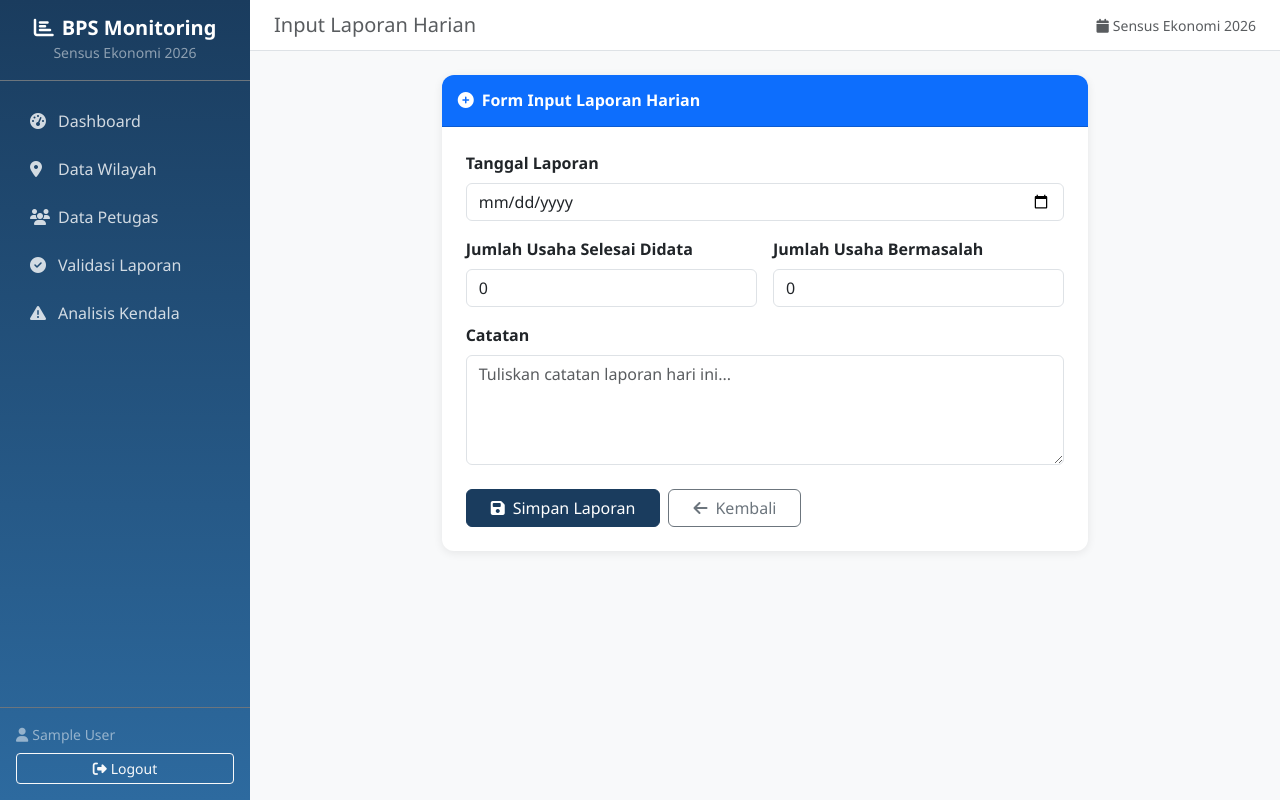
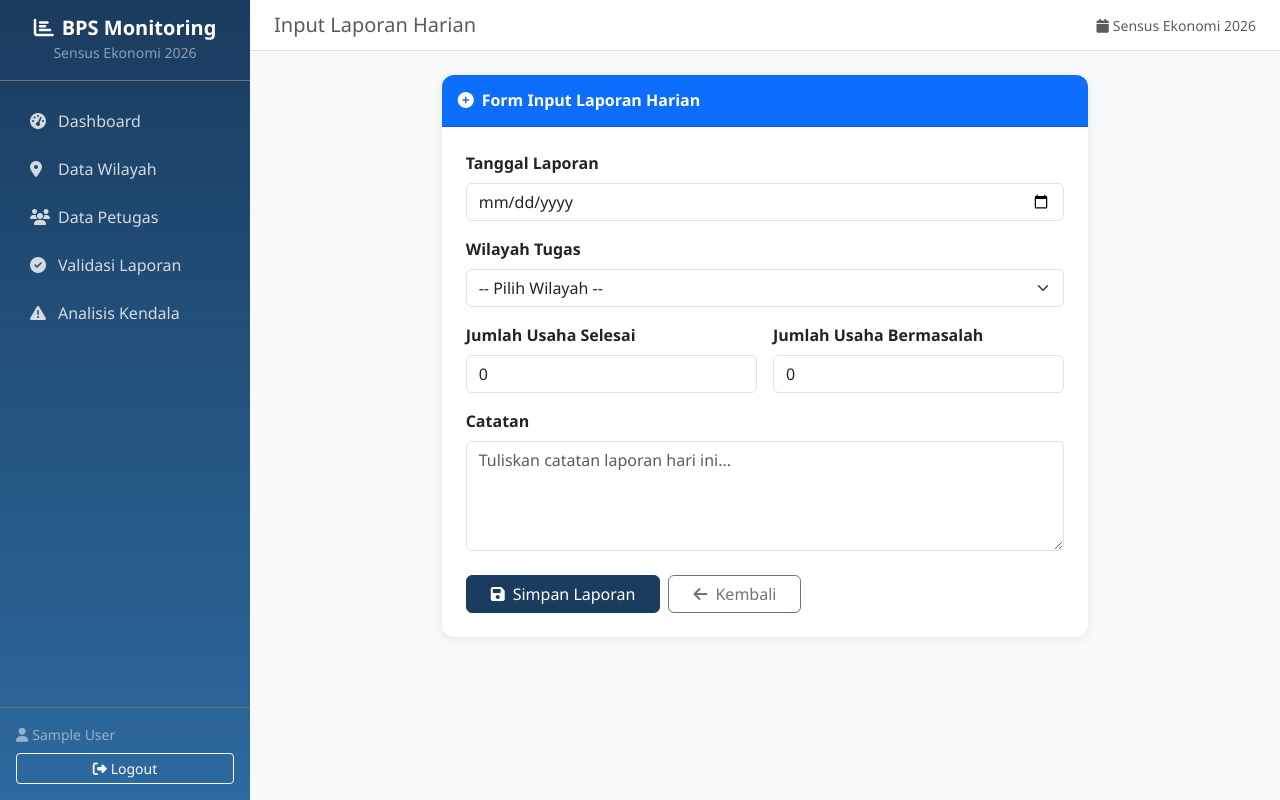
Before and after one commit to juliafederovas/Monitoring-Sensus-Ekonomi-BPS-Tulungagung, a Django app: page /laporan/input/ in a window 1280 px wide. Run offline with Django 5.2, Linux system fonts and the light colour scheme; the visitor is signed in with stand-in values (Sample User, id 1); data that the repository does not hold is empty.

Commit message:
Update form input laporan - tambah field wilayah

```diff
--- a/dashboard/views.py
+++ b/dashboard/views.py
@@ -70,11 +70,14 @@ def analisis_kendala(request):
 
 @login_required
 def input_laporan(request):
+    from wilayah.models import Wilayah
     if request.method == 'POST':
         try:
             petugas = Petugas.objects.get(user=request.user)
+            wilayah = Wilayah.objects.get(id=request.POST['wilayah'])
             ProgresHarian.objects.create(
                 petugas=petugas,
+                wilayah=wilayah,
                 tanggal_laporan=request.POST['tanggal_laporan'],
                 jumlah_selesai=request.POST['jumlah_selesai'],
                 jumlah_bermasalah=request.POST['jumlah_bermasalah'],
@@ -84,7 +87,8 @@ def input_laporan(request):
             return redirect('dashboard_petugas')
         except Exception as e:
             messages.error(request, f'Gagal menyimpan laporan: {e}')
-    return render(request, 'dashboard/input_laporan.html')
+    wilayah_list = Wilayah.objects.all()
+    return render(request, 'dashboard/input_laporan.html', {'wilayah_list': wilayah_list})
 
 @login_required
 def riwayat_laporan(request):
--- a/progres/models.py
+++ b/progres/models.py
@@ -1,5 +1,6 @@
 from django.db import models
 from django.contrib.auth.models import User
+from wilayah.models import Wilayah
 import uuid
 
 class Petugas(models.Model):
@@ -27,6 +28,7 @@ class ProgresHarian(models.Model):
     ]
     id = models.UUIDField(primary_key=True, default=uuid.uuid4, editable=False)
     petugas = models.ForeignKey(Petugas, on_delete=models.CASCADE)
+    wilayah = models.ForeignKey(Wilayah, on_delete=models.SET_NULL, null=True, blank=True)  # field baru
     tanggal_laporan = models.DateField()
     jumlah_selesai = models.IntegerField(default=0)
     jumlah_bermasalah = models.IntegerField(default=0)
--- a/templates/dashboard/input_laporan.html
+++ b/templates/dashboard/input_laporan.html
@@ -19,9 +19,18 @@
                         <label class="form-label fw-semibold">Tanggal Laporan</label>
                         <input type="date" name="tanggal_laporan" class="form-control" required>
                     </div>
+                    <div class="mb-3">
+                        <label class="form-label fw-semibold">Wilayah Tugas</label>
+                        <select name="wilayah" class="form-select" required>
+                            <option value="">-- Pilih Wilayah --</option>
+                            {% for w in wilayah_list %}
+                            <option value="{{ w.id }}">{{ w.nama_kecamatan }} - {{ w.nama_kelurahan }}</option>
+                            {% endfor %}
+                        </select>
+                    </div>
                     <div class="row g-3 mb-3">
                         <div class="col-md-6">
-                            <label class="form-label fw-semibold">Jumlah Usaha Selesai Didata</label>
+                            <label class="form-label fw-semibold">Jumlah Usaha Selesai</label>
                             <input type="number" name="jumlah_selesai" class="form-control" min="0" value="0" required>
                         </div>
                         <div class="col-md-6">
```
Also changed, not shown: progres/migrations/0002_progresharian_wilayah.py (added).
